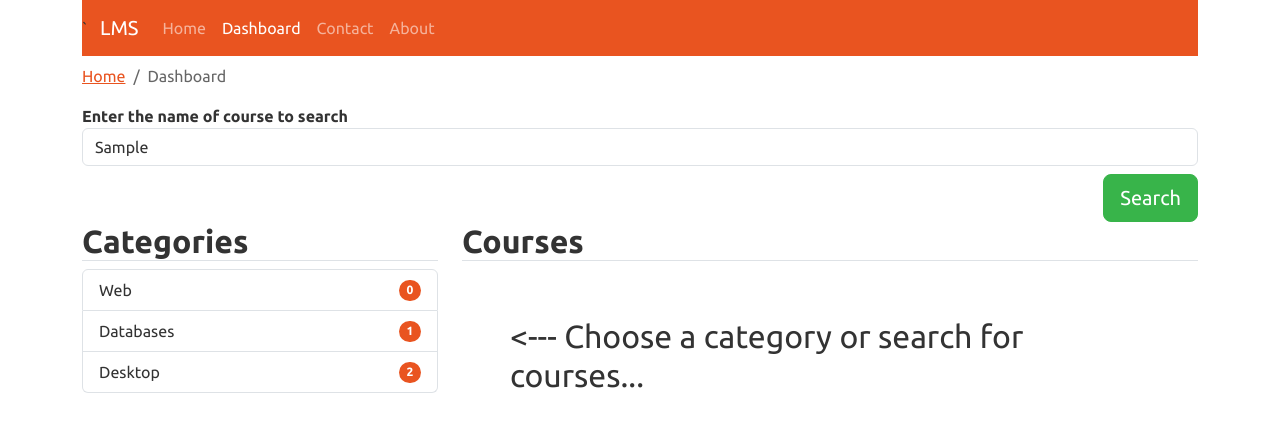
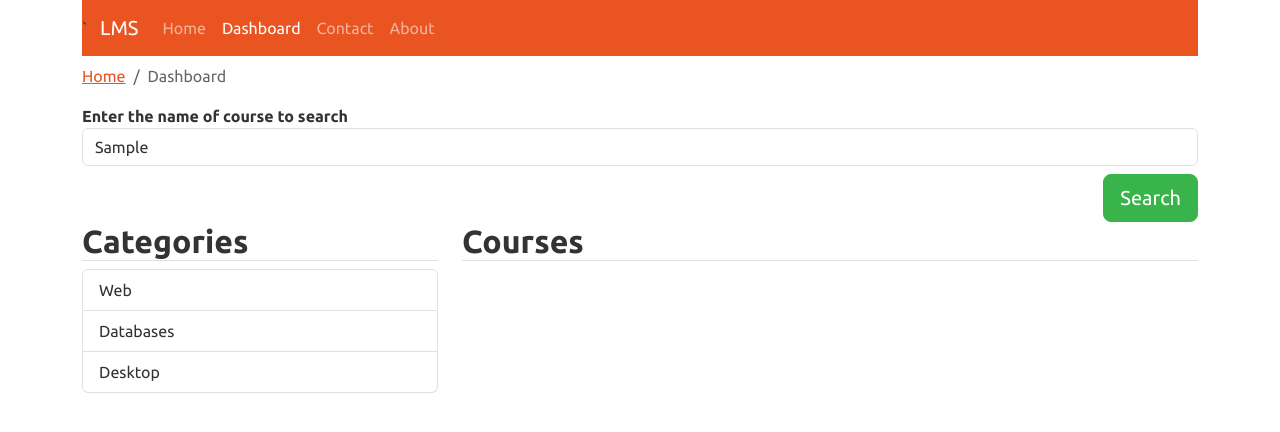
Before and after one commit to waqarkabir/LMS, a plain HTML site: page dashboard.html in a window 1280 px wide. Both pictures are taken after typing "Sample" into the empty fields and a click on the button "Search". Drawn offline with nearby package versions, Linux system fonts and the light colour scheme.

Commit message:
Courses Search

```diff
--- a/dashboard.html
+++ b/dashboard.html
@@ -53,7 +53,7 @@
                 <input id="SearchText" type="text" class="form-control">
             </div>
             <div class="col-12 mt-2">
-                <button class="float-end btn btn-success btn-lg">Search</button>
+                <button id="SearchButton" class="float-end btn btn-success btn-lg">Search</button>
             </div>
         </div>
 
@@ -98,7 +98,6 @@
         //Checking if DOM is ready!
         $(function ()
         {
-
             //Categories Section
             let categories = [];
 
@@ -112,6 +111,7 @@
                         name: categoryNames[index]
                     }
                     categories.push(category);
+
                 }
             }
 
@@ -122,7 +122,6 @@
                     let row = `<a href="#"
                         class="list-group-item list-group-item-action d-flex justify-content-between align-items-center" data-id=${categories[index].id}>
                         ${categories[index].name}
-                        <span class="badge bg-primary rounded-pill">${index}</span>
                     </a>`;
                     $('.list-group').append(row);
                 }
@@ -148,14 +147,22 @@
                 id: 4,
                 name: "Xamarine",
                 categoryId: 3
+            }, {
+                id: 5,
+                name: "PHP",
+                categoryId: 1
+            }, {
+                id: 6,
+                name: "MySQL",
+                categoryId: 2
             }];
 
-            function displayCourses(categoryId)
+            function displayCourses(categoryId, searchText)
             {
                 $('#courses').html('');
                 for (let index = 0; index < Courses.length; index++)
                 {
-                    if (Courses[index].categoryId == categoryId)
+                    if (Courses[index].categoryId == categoryId || Courses[index].name.includes(searchText))
                     {
                         let row = `
                         <div class="card m-2 p-2">
@@ -184,6 +191,12 @@
                 let element = $(this);
                 displayCourses(element.data("id"));
             })
+
+            $('#SearchButton').on('click', function ()
+            {
+                let oldText = $('#SearchText').val();
+                displayCourses('', oldText);
+            });
         });
     </script>
 
```
